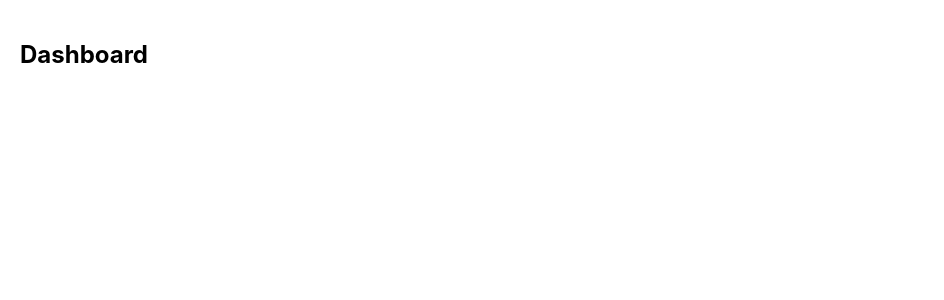
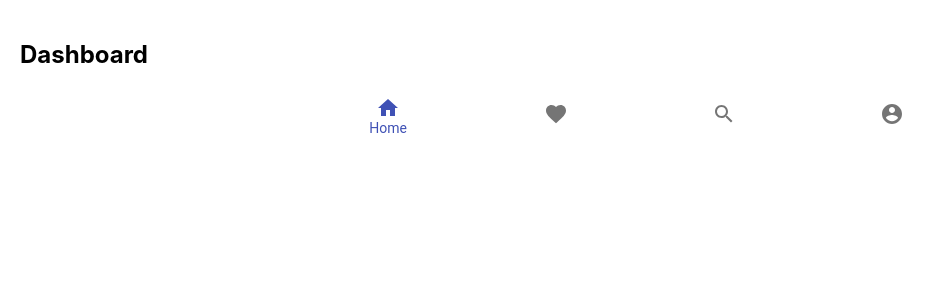
Before and after one commit to perezsamantha/dwts-app, a React (Create React App) app in the folder dwts-app/client/: page /dashboard in a window 1280 px wide. Shown: the top 300 px of the page, without its empty margins (0-944 px from the left). Built offline with nearby package versions, Linux system fonts and the light colour scheme.

Commit message:
added non-functional navbar to dashboard page

```diff
--- a/dwts-app/client/src/components/Dashboard/Dashboard.js
+++ b/dwts-app/client/src/components/Dashboard/Dashboard.js
@@ -1,8 +1,27 @@
-import React from 'react';
+import React, { useState } from 'react';
+import { BottomNavigation, BottomNavigationAction } from '@material-ui/core';
+import HomeIcon from '@material-ui/icons/Home';
+import FavoriteIcon from '@material-ui/icons/Favorite';
+import SearchIcon from '@material-ui/icons/Search';
+import AccountCircleIcon from '@material-ui/icons/AccountCircle';
 
 function Dashboard() {
+    const [value, setValue] = useState('home');
+
+    const handleChange = (event, newValue) => {
+        setValue(newValue);
+    }
+
     return (
-        <h2>Dashboard</h2>
+        <div>
+            <h2>Dashboard</h2>
+            <BottomNavigation value={value} onChange={handleChange}>
+                <BottomNavigationAction label="Home" value="home" icon={<HomeIcon />} />
+                <BottomNavigationAction label="Favorites" value="favorites" icon={<FavoriteIcon />} />
+                <BottomNavigationAction label="Search" value="search" icon={<SearchIcon />} />
+                <BottomNavigationAction label="Account" value="account" icon={<AccountCircleIcon />} />
+            </BottomNavigation>
+        </div>
     );
 }
 
```
